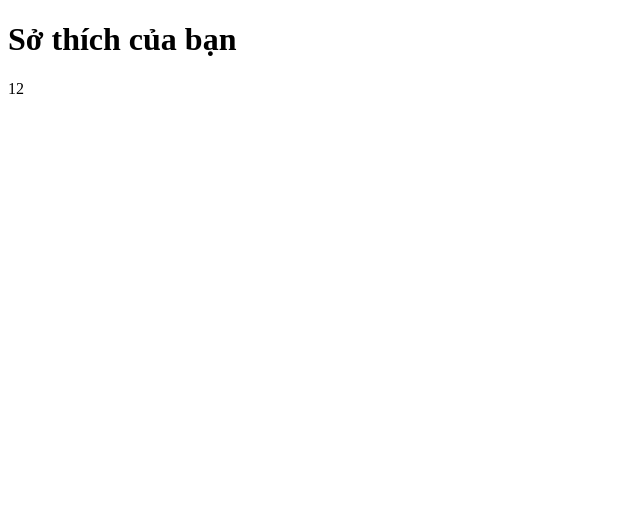
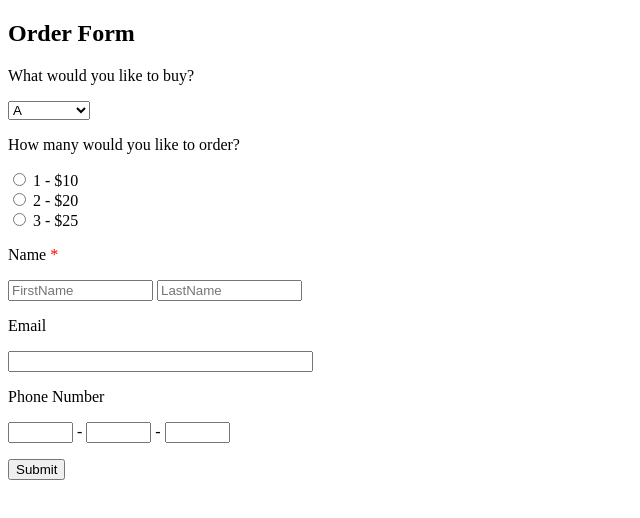
Before and after one commit to giap19102004/baithuchanhthietkewed, a plain HTML site: page taoformcoban.html in a window 1280 px wide. Shown: the whole page, without its empty margins (0-640 px from the left). Drawn offline with Linux system fonts and the light colour scheme.

Commit message:
Update taoformcoban.html

```diff
--- a/taoformcoban.html
+++ b/taoformcoban.html
@@ -7,8 +7,28 @@
     <title>Document</title>
 </head>
 <body>
-    <table>
-        <h1>Sở thích của bạn</h1><font>12</font>
-    </table>
+    <form method="get" action="simpleform.html" class = ".wufoo">
+        <h2>Order Form</h2>
+        <p>What would you like to buy?</p>
+        <select>
+            <option value = "  ">A</option>
+            <option>B (+  0.5$)</option>
+            <option>C (+  0.5$)</option>
+        </select>
+        <p>How many would you like to order?</p>
+        <input type="radio" name="rd"/> 1 - $10 <br/>
+        <input type="radio" name="rd"/> 2 - $20 <br/>
+        <input type="radio" name="rd"/> 3 - $25 <br/>
+        <p>Name <span style="color: red">*</span> </p>
+        <input type = "text" name="firstname" placeholder="FirstName" size="15"/>
+        <input type = "text" name="lastname" placeholder="LastName" size="15"/>
+        <p>Email</p>
+        <input type = "text" name="email" size="35"/>
+        <p>Phone Number</p>
+        <input type = "text" name="phone1" size="5"/> -
+        <input type = "text" name="phone2" size="5"/> -
+        <input type = "text" name="phone3" size="5"/>
+        <p><input type = "button" name="btSubmit" value="Submit"/></p>
+
 </body>
 </html>
```
